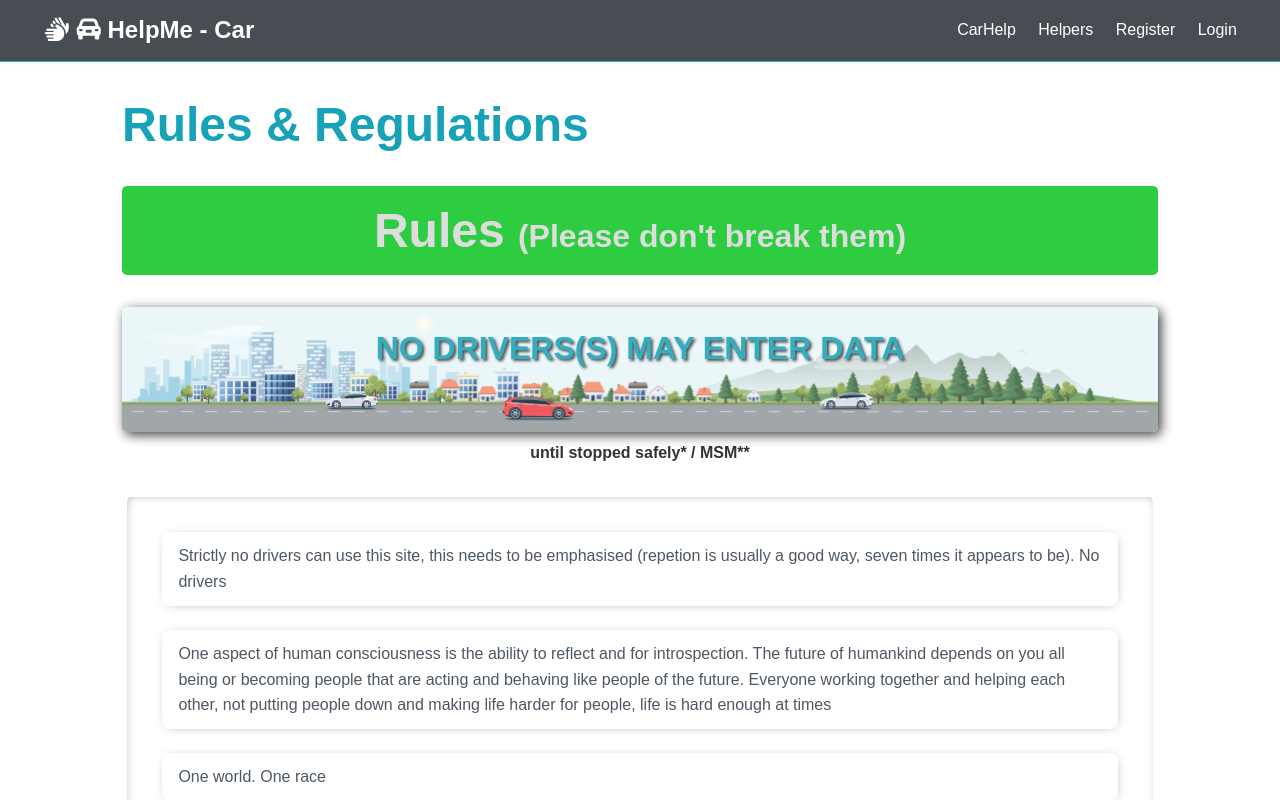
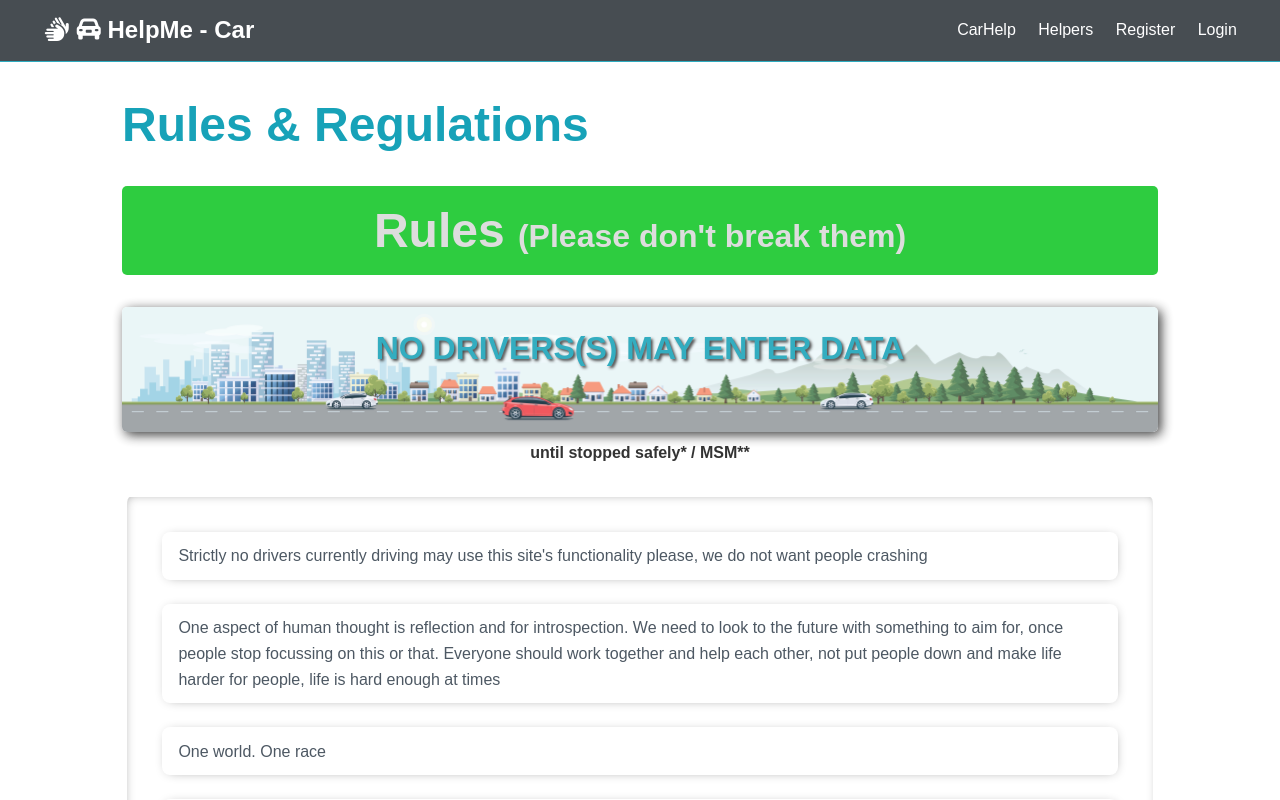
Before and after one commit to usernameistai/helpmecar, a React (Create React App) app in the folder client/: page /reg-rules in a window 1280 px wide. Shown: the top 800 px of the page. Built offline with nearby package versions, Linux system fonts and the light colour scheme; no server answers.

Commit message:
changed some wording

```diff
--- a/client/src/App.css
+++ b/client/src/App.css
@@ -60,7 +60,7 @@ input {
 .container {
   max-width: 1100px;
   margin: auto;
-  overflow: hidden;
+  /* overflow: hidden; */
   padding: 0 2rem;
   margin-top: 6rem;
   margin-bottom: 3rem;
--- a/client/src/components/reg/RegRules.js
+++ b/client/src/components/reg/RegRules.js
@@ -12,9 +12,9 @@ const RegRules = () => {
           <h3 className='regrule-item rrphotos' id='ul'>NO DRIVERS(S) MAY ENTER DATA</h3>
           <h2 id='s'> until stopped safely* / MSM**</h2>
           <div className='container-reg5'>
-            <p className='regrule-item2' id='p'>Strictly no drivers can use this site, this needs to be emphasised (repetion is usually a good way, seven times it appears to be). No drivers </p>
-            <p className='regrule-item2' id='p'>One aspect of human consciousness is the ability to reflect and for introspection. The future of humankind depends on you all being or becoming people that are acting and behaving like people of the future.
-              Everyone working together and helping each other, not putting people down and making life harder for people, life is hard enough at times</p>
+            <p className='regrule-item2' id='p'>Strictly no drivers currently driving may use this site's functionality please, we do not want people crashing </p>
+            <p className='regrule-item2' id='p'>One aspect of human thought is reflection and for introspection. We need to look to the future with something to aim for, once people stop focussing on this or that.
+              Everyone should work together and help each other, not put people down and make life harder for people, life is hard enough at times</p>
             <p className='regrule-item2' id='p'>One world. One race </p>
             <p className='regrule-item2'id='p'>(unless you're a giraffe or some other creature, a herring might also not have the same struggles (a shrubbery is a different matter altogether("what about swallows?"("what do you mean, African or European?"))))  </p>
           </div>
@@ -65,11 +65,11 @@ const RegRules = () => {
           <li className='regreg-item p-1' id='nft'><p>Generally following the laws laid down in the <span><Link to='https://www.gov.uk/browse/driving/highway-code-road-safety'> High Way Code </Link></span> will ensure no problems when driving, apart from other cars. Let's hope their equipment isn't faulty!</p></li>
           <li className='regreg-item rregphotos' id='nf'></li>
           <li className='regreg-item rregphotos' id='cb'></li>
-          <li className='regreg-item p-1' id='cbt'><p>Every year humans must get their cars checked over as we have to pass our <span><Link to='https://www.gov.uk/check-mot-status'> MOT Test</Link></span> , wherein said faults will have been sorted (we hope) or our cars can become fossils</p></li>
-          <li className='regreg-item p-1' id='tdt'><p>The point of this site is mainly human and car safety. Hopefully with working lights and other elements we might stay safer, get in less accidents and incur less costs</p></li>
+          <li className='regreg-item p-1' id='cbt'><p>Every year we must get our cars checked to be officially road worthy to pass our <span><Link to='https://www.gov.uk/check-mot-status'> MOT Test</Link></span> , wherein said faults will have been sorted (we hope) or our cars can become fossils</p></li>
+          <li className='regreg-item p-1' id='tdt'><p>The point of this site is mainly human and car safety, hopefully with working lights and other elements we might stay safer, get in less accidents and incur less costs</p></li>
           <li className='regreg-item rregphotos' id='td'></li>
           <li className='regreg-item rregphotos' id='bw'></li>
-          <li className='regreg-item p-1' id='bwt'><p>At some point in our lives this was us, devoid of bad, then we started believing in the cynicisms and pointless victories sought that adulthood seems only to hold. Be more little boy or girl</p></li>
+          <li className='regreg-item p-1' id='bwt'><p>At some point in our lives we were happy little children, then cynicism and seeing each other as not equal takes hold. We're taught to try to be better than your fellow human. Be more little boy or girl</p></li>
           <li className='regreg-item p-1' id='cet'><p>Now is the time to start smiling, now is the time to help each other, now is the time to forget this and that and just be the helpful selfless human that is inside you</p></li>
           <li className='regreg-item rregphotos' id='ce'></li>
         </ul>
```
